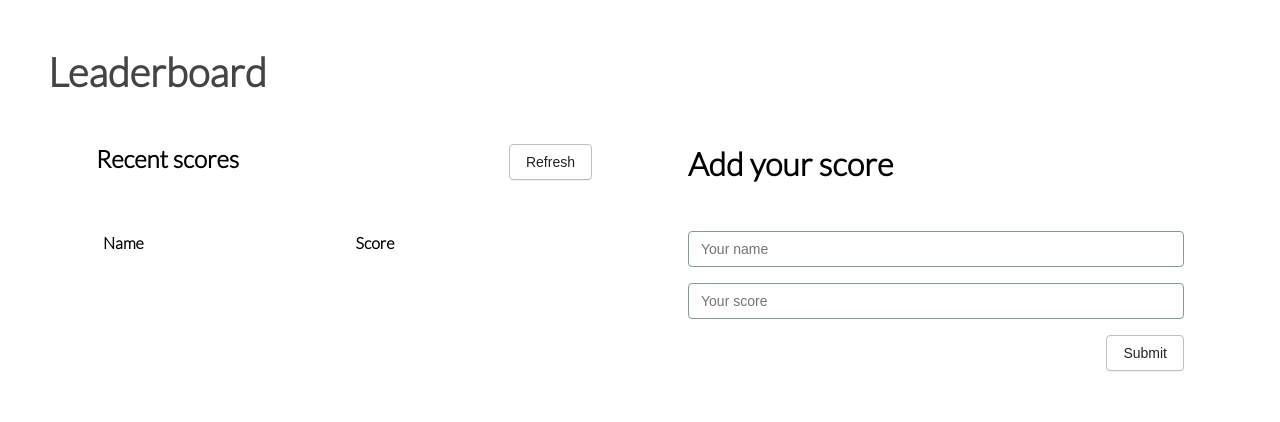
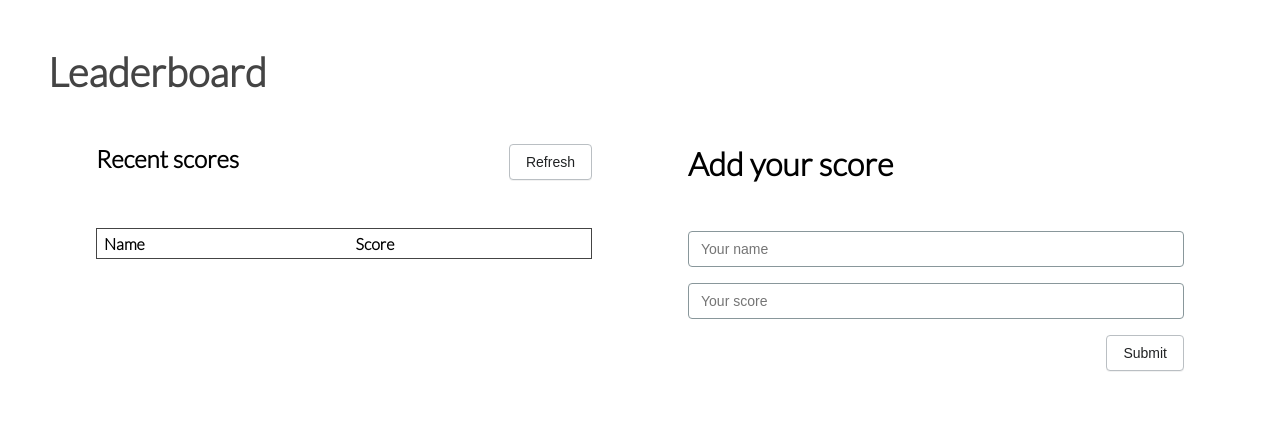
Before and after one commit to aimalamiri/Leaderboard, a website built with webpack: page src/index.html in a window 1280 px wide. Built offline with nearby package versions, Linux system fonts and the light colour scheme; no server answers.

Commit message:
Add border to the table

```diff
--- a/src/scss/index.scss
+++ b/src/scss/index.scss
@@ -36,6 +36,10 @@ button {
 button:hover {
   background: #f6f6f7;
   outline: 1px solid transparent;
+}
+
+table {
+  border: 1px solid #444;
 }
 
 .input {
```
